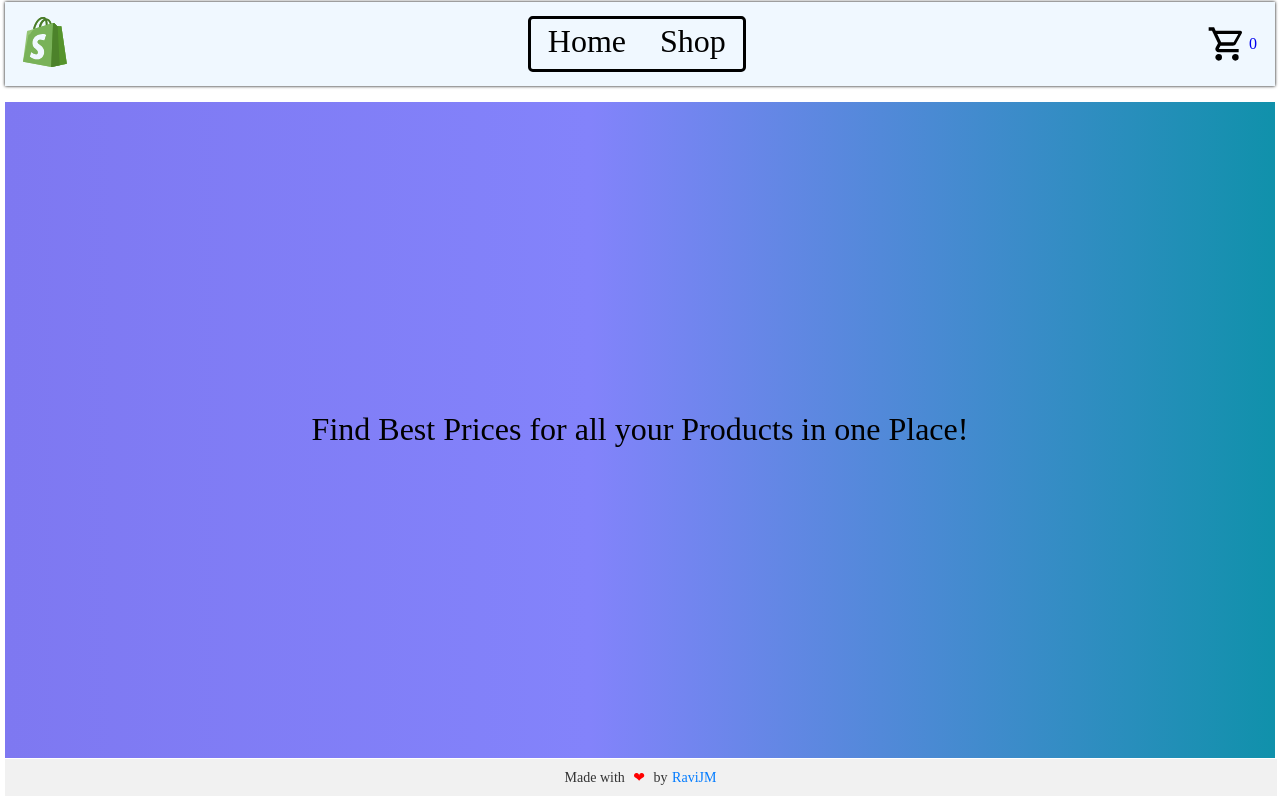
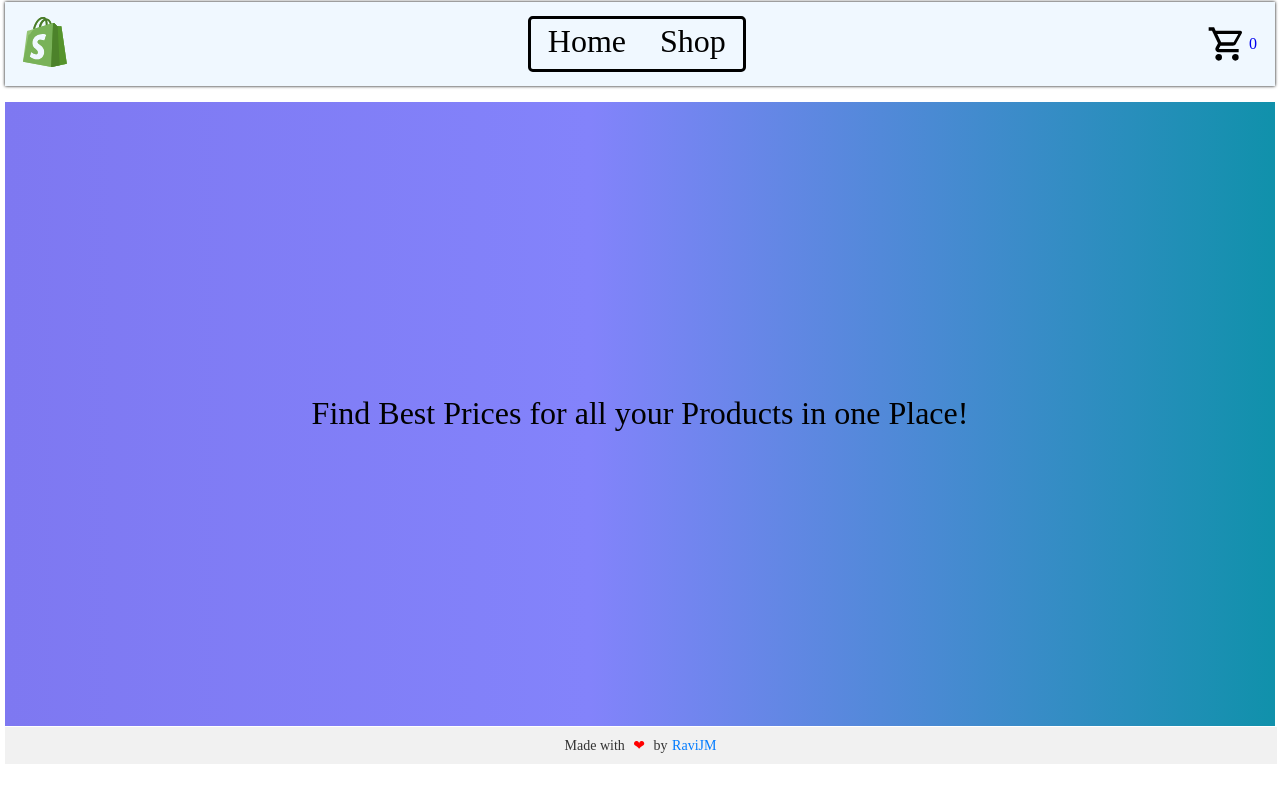
Before and after one commit to RaviJM/shopping-cart, a React (Vite) app in the folder shopping-cart/: page / in a window 1280 px wide. Built offline with nearby package versions, Linux system fonts and the light colour scheme.

Commit message:
resize Home in HomePage

```diff
--- a/shopping-cart/src/Components/Home/Home.css
+++ b/shopping-cart/src/Components/Home/Home.css
@@ -1,5 +1,5 @@
 .home-container {
-  height: 82vh;
+  height: 78vh;
   display: flex;
   justify-content: center;
   align-items: center;
```
